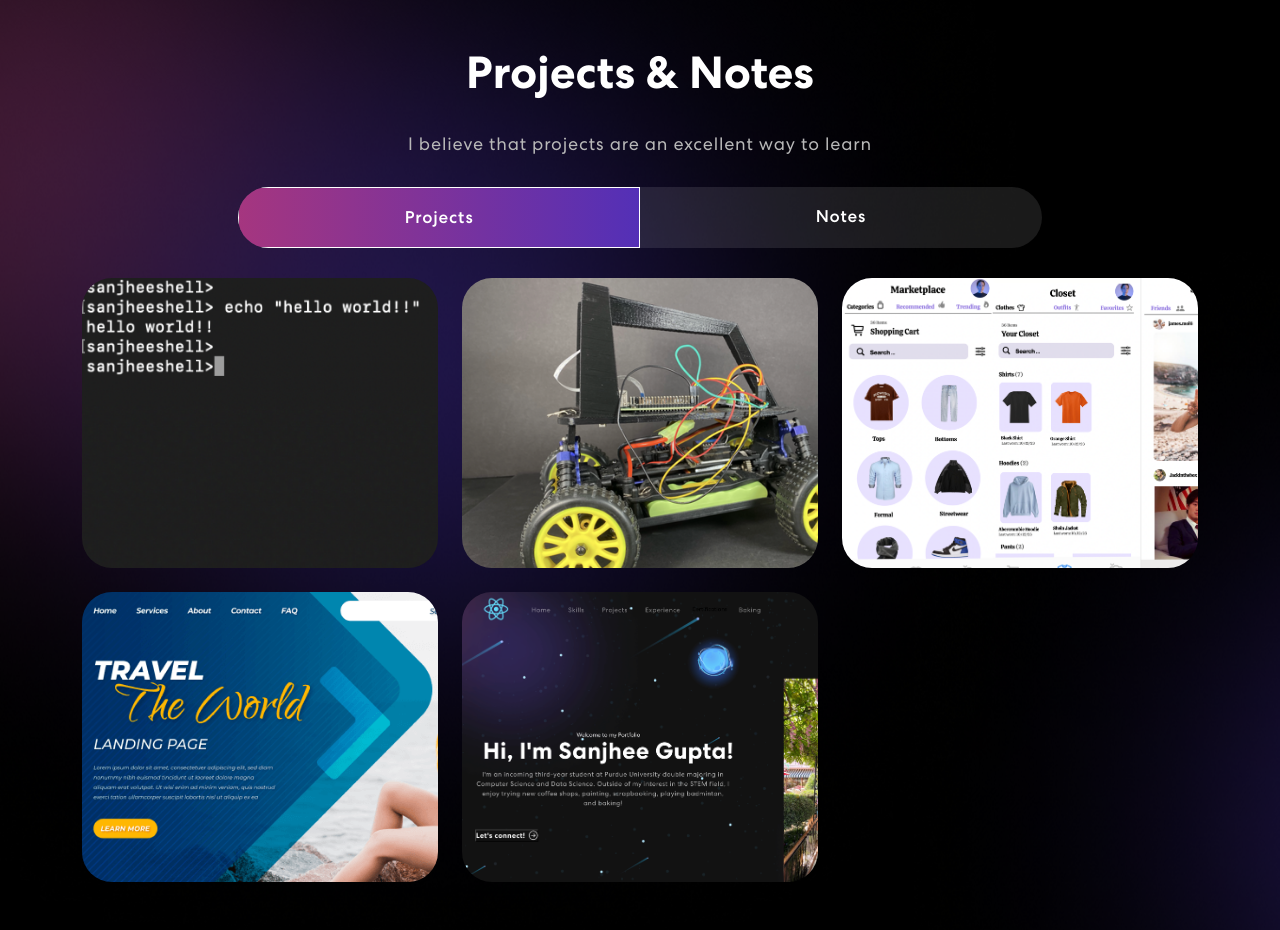
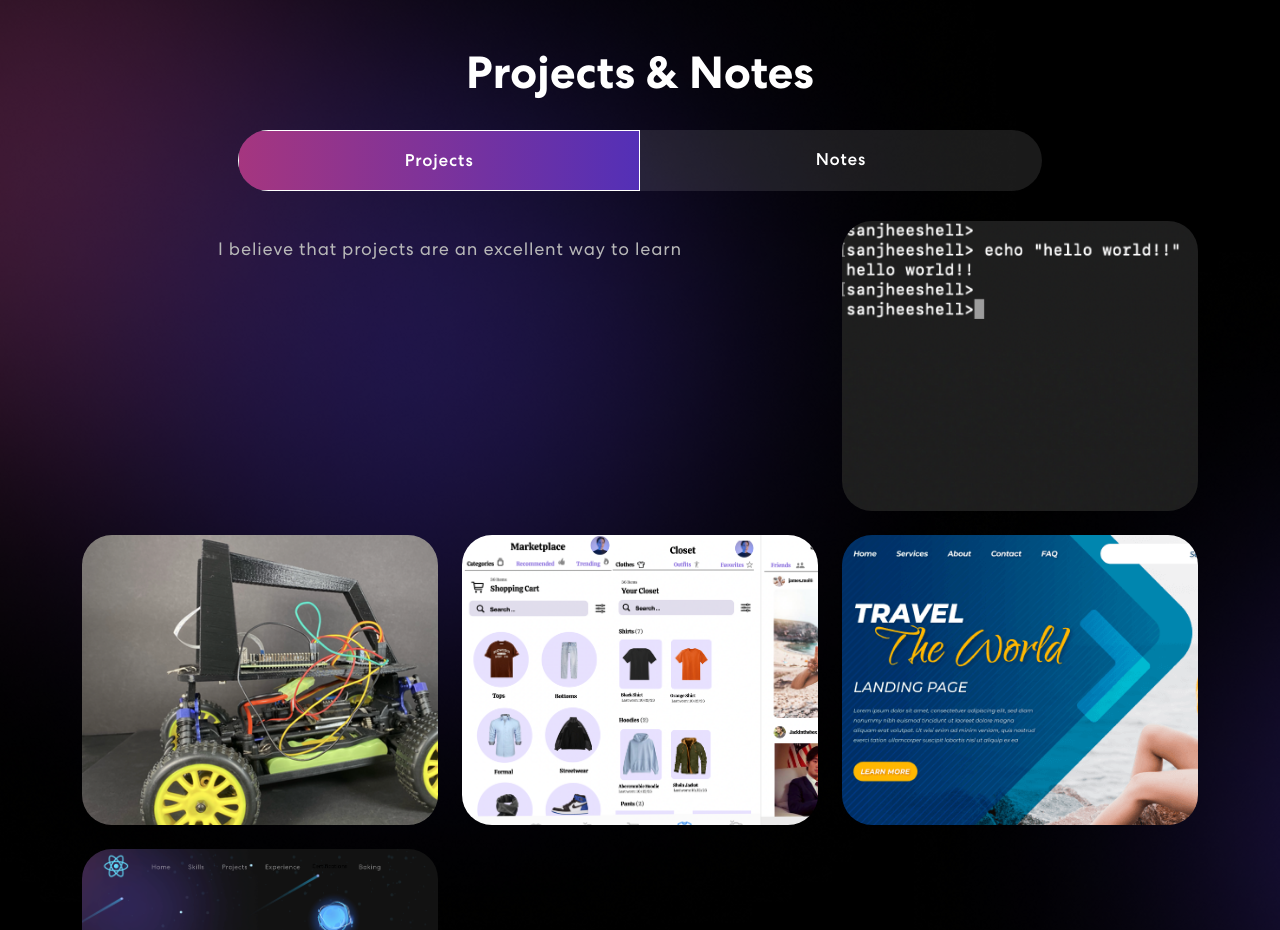
Before and after one commit to sanjheeg/personal_website, a React (Create React App) app: page / in a window 1280 px wide. Shown: the part 1560-2490 px from the top of the page. Built offline with nearby package versions, Linux system fonts and the light colour scheme.

Commit message:
change descriptions

```diff
--- a/src/Components/Projects.js
+++ b/src/Components/Projects.js
@@ -73,7 +73,7 @@ export const Projects = () => {
                 <Col>
                 <h2>Projects & Notes</h2>
                 <p></p>
-                <p> I believe that projects are an excellent way to learn </p>
+
                 <Tab.Container id="project-tabs" defaultActiveKey="first">
                     <Nav variant="pills" defaultActiveKey="/home">
                         <Nav.Item>
@@ -87,6 +87,7 @@ export const Projects = () => {
                 <Tab.Content>
                     <Tab.Pane eventKey="first">
                         <Row>
+                        <p> I believe that projects are an excellent way to learn </p>
                             {
                                 completedProjects.map((project, index) => {
                                     return (
@@ -100,6 +101,7 @@ export const Projects = () => {
                         </Row>
                     </Tab.Pane>
                     <Tab.Pane eventKey="second">
+                        <p>Here are some notes I've taken for my classes</p>
                         <Row>
                         {
                                 completedNotes.map((project, index) => {
```
